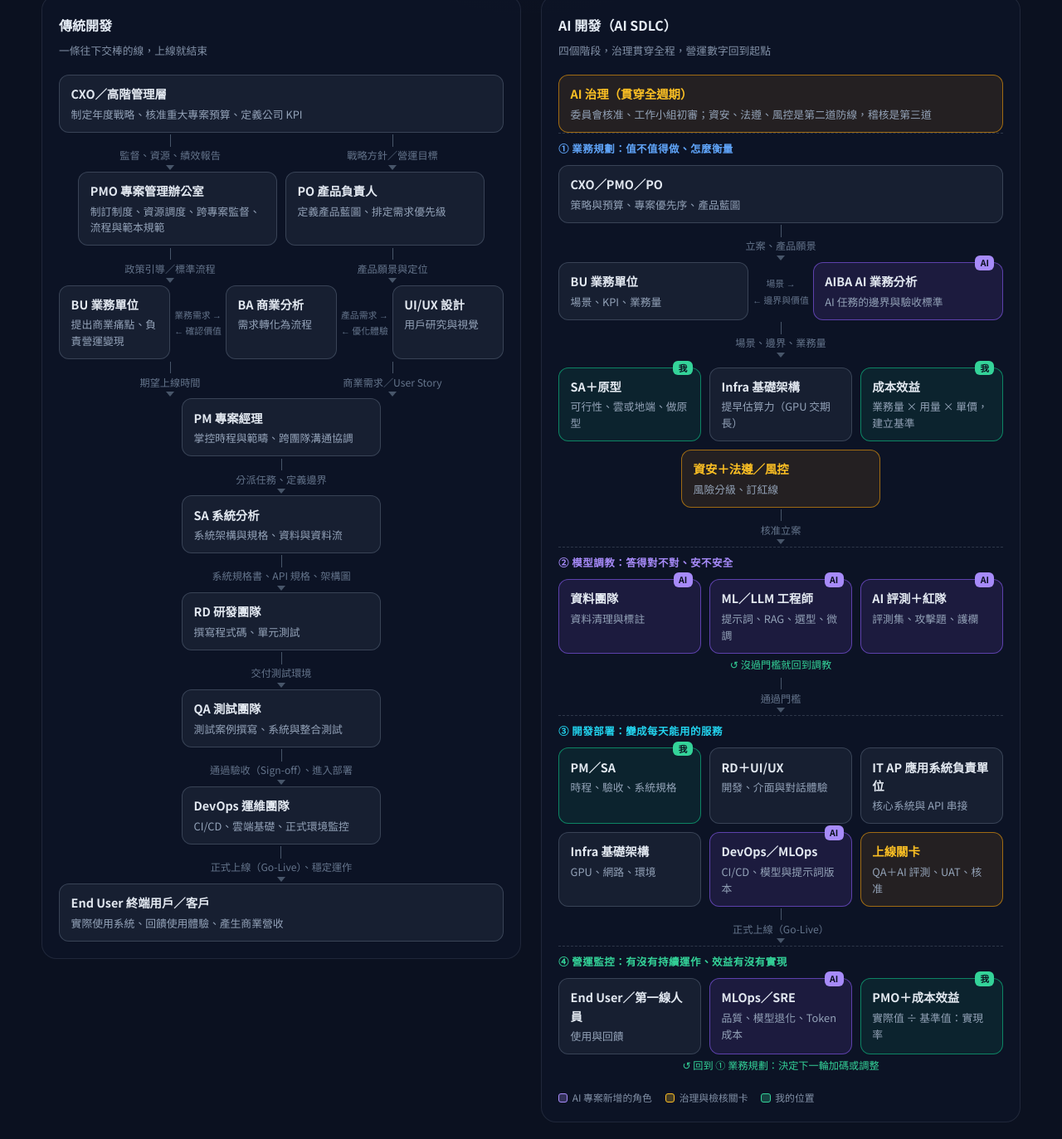
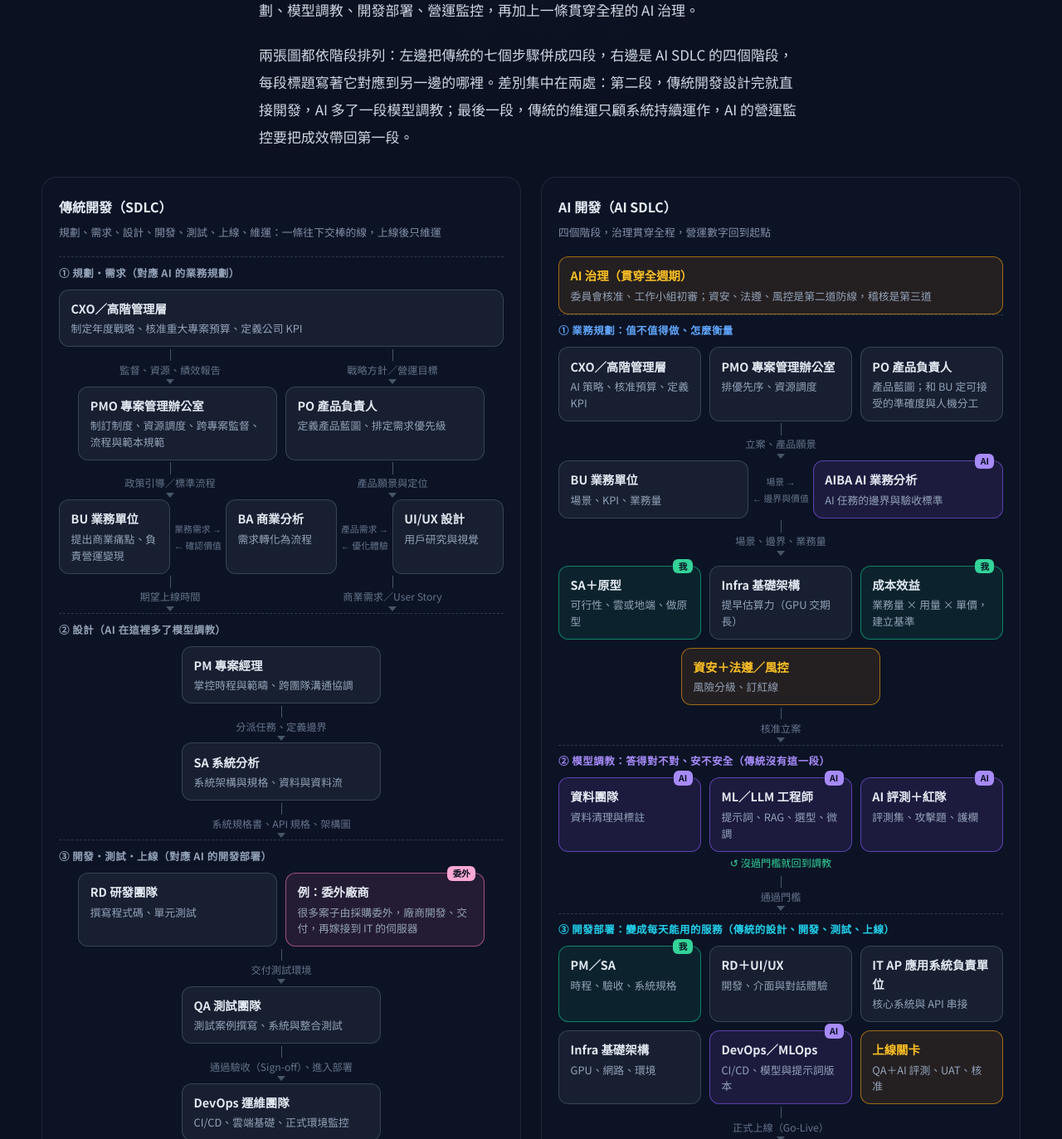
Before and after one commit to AlexOAO/AlexOAO.github.io, a plain HTML site: page posts/traditional-vs-ai-development.html in a window 1280 px wide. Shown: the part 1079-2452 px from the top of the page at 83% size. Drawn offline with Linux system fonts and the light colour scheme.

Commit message:
feat: mark stages in both diagrams, vendor example, PO on its own
Traditional diagram is split into its SDLC stages (planning and
requirements, design, build/test/launch, maintenance), each noting the
AI stage it maps to; an outsourced vendor appears as one example box
next to RD. The AI diagram gives PO its own box and notes that model
tuning has no traditional equivalent.

Co-Authored-By: Claude Opus 5.5 <noreply@anthropic.com>

```diff
--- a/posts/traditional-vs-ai-development.html
+++ b/posts/traditional-vs-ai-development.html
@@ -34,16 +34,18 @@
       <p>很多銀行做第一個 AI 專案時，沿用的是原本的系統開發流程：業務提需求，分析、開發、測試、上線。做到一半才發現，有些事沒人負責：測題誰寫？模型答錯算誰的？GPU 誰去申請？上線三個月後，效益到底有沒有出來？這篇把兩張分工圖放在一起，看 AI 開發到底多了什麼、改了什麼。</p>
 
       <h2>一、傳統開發：一條往下交棒的線</h2>
-      <p>傳統的分工很清楚。決策層訂策略，PMO 管制度，PO 管產品方向；業務單位提出痛點，BA 把它轉成流程與 User Story；PM 掌控時程，SA 寫規格，RD 寫程式，QA 測試，DevOps 部署上線，最後交到使用者手上。</p>
+      <p>傳統的系統開發（SDLC）分成幾個階段：規劃、需求、設計、開發、測試、上線、維運。分工也很清楚：決策層訂策略，PMO 管制度，PO 管產品方向；業務單位提出痛點，BA 把它轉成流程與 User Story；PM 掌控時程，SA 寫規格，RD 寫程式，QA 測試，DevOps 部署上線，最後交到使用者手上。很多案子的開發是委外的：採購單位簽約，由廠商開發、交付，再嫁接到 IT 的伺服器上。</p>
       <p>這條線的前提是：<strong>系統的行為是寫死的。</strong>同樣的輸入一定得到同樣的輸出，所以測試通過、驗收簽核，就可以放心上線，專案也就結束了。</p>
 
       <h2>二、AI 開發：四個階段，加一條回到起點的線</h2>
       <p>AI 的行為不是寫死的。同一個問題，模型今天答對、明天可能答錯；換一份資料、改一句提示詞，結果就不一樣。所以 AI 專案的分工要照 AI SDLC 的四個階段重新排：業務規劃、模型調教、開發部署、營運監控，再加上一條貫穿全程的 AI 治理。</p>
+      <p>兩張圖都依階段排列：左邊把傳統的七個步驟併成四段，右邊是 AI SDLC 的四個階段，每段標題寫著它對應到另一邊的哪裡。差別集中在兩處：第二段，傳統開發設計完就直接開發，AI 多了一段模型調教；最後一段，傳統的維運只顧系統持續運作，AI 的營運監控要把成效帶回第一段。</p>
 
       <div class="flow-compare">
         <figure>
-          <figcaption>傳統開發<small>一條往下交棒的線，上線就結束</small></figcaption>
+          <figcaption>傳統開發（SDLC）<small>規劃、需求、設計、開發、測試、上線、維運：一條往下交棒的線，上線後只維運</small></figcaption>
           <div class="flow">
+            <p class="flow-stage" style="--c:#94a3b8">① 規劃・需求（對應 AI 的業務規劃）</p>
             <div class="flow-row"><div class="flow-box wide"><b>CXO／高階管理層</b><span>制定年度戰略、核准重大專案預算、定義公司 KPI</span></div></div>
             <div class="flow-split">
               <div class="flow-arrow"><em>監督、資源、績效報告</em></div>
@@ -68,17 +70,24 @@
               <div class="flow-arrow"><em>期望上線時間</em></div>
               <div class="flow-arrow"><em>商業需求／User Story</em></div>
             </div>
+            <p class="flow-stage" style="--c:#94a3b8">② 設計（AI 在這裡多了模型調教）</p>
             <div class="flow-row"><div class="flow-box"><b>PM 專案經理</b><span>掌控時程與範疇、跨團隊溝通協調</span></div></div>
             <div class="flow-arrow"><em>分派任務、定義邊界</em></div>
             <div class="flow-row"><div class="flow-box"><b>SA 系統分析</b><span>系統架構與規格、資料與資料流</span></div></div>
             <div class="flow-arrow"><em>系統規格書、API 規格、架構圖</em></div>
-            <div class="flow-row"><div class="flow-box"><b>RD 研發團隊</b><span>撰寫程式碼、單元測試</span></div></div>
+            <p class="flow-stage" style="--c:#94a3b8">③ 開發・測試・上線（對應 AI 的開發部署）</p>
+            <div class="flow-row">
+              <div class="flow-box"><b>RD 研發團隊</b><span>撰寫程式碼、單元測試</span></div>
+              <div class="flow-box vendor"><b>例：委外廠商</b><span>很多案子由採購委外，廠商開發、交付，再嫁接到 IT 的伺服器</span></div>
+            </div>
             <div class="flow-arrow"><em>交付測試環境</em></div>
             <div class="flow-row"><div class="flow-box"><b>QA 測試團隊</b><span>測試案例撰寫、系統與整合測試</span></div></div>
             <div class="flow-arrow"><em>通過驗收（Sign-off）、進入部署</em></div>
             <div class="flow-row"><div class="flow-box"><b>DevOps 運維團隊</b><span>CI/CD、雲端基礎、正式環境監控</span></div></div>
             <div class="flow-arrow"><em>正式上線（Go-Live）、穩定運作</em></div>
+            <p class="flow-stage" style="--c:#94a3b8">④ 維運（對應 AI 的營運監控，但不回到起點）</p>
             <div class="flow-row"><div class="flow-box wide"><b>End User 終端用戶／客戶</b><span>實際使用系統、回饋使用體驗、產生商業營收</span></div></div>
+            <div class="flow-legend"><span><i style="border-color:#f9a8d4;background:rgba(249,168,212,0.25)"></i>委外廠商（例子）</span></div>
           </div>
         </figure>
 
@@ -88,7 +97,11 @@
             <div class="flow-row"><div class="flow-box gate wide"><b>AI 治理（貫穿全週期）</b><span>委員會核准、工作小組初審；資安、法遵、風控是第二道防線，稽核是第三道</span></div></div>
 
             <p class="flow-stage" style="--c:#60a5fa">① 業務規劃：值不值得做、怎麼衡量</p>
-            <div class="flow-row"><div class="flow-box wide"><b>CXO／PMO／PO</b><span>策略與預算、專案優先序、產品藍圖</span></div></div>
+            <div class="flow-row">
+              <div class="flow-box"><b>CXO／高階管理層</b><span>AI 策略、核准預算、定義 KPI</span></div>
+              <div class="flow-box"><b>PMO 專案管理辦公室</b><span>排優先序、資源調度</span></div>
+              <div class="flow-box"><b>PO 產品負責人</b><span>產品藍圖；和 BU 定可接受的準確度與人機分工</span></div>
+            </div>
             <div class="flow-arrow"><em>立案、產品願景</em></div>
             <div class="flow-row chain">
               <div class="flow-box"><b>BU 業務單位</b><span>場景、KPI、業務量</span></div>
@@ -104,7 +117,7 @@
             </div>
             <div class="flow-arrow"><em>核准立案</em></div>
 
-            <p class="flow-stage" style="--c:#a78bfa">② 模型調教：答得對不對、安不安全</p>
+            <p class="flow-stage" style="--c:#a78bfa">② 模型調教：答得對不對、安不安全（傳統沒有這一段）</p>
             <div class="flow-row">
               <div class="flow-box ai"><b>資料團隊</b><span>資料清理與標註</span></div>
               <div class="flow-box ai"><b>ML／LLM 工程師</b><span>提示詞、RAG、選型、微調</span></div>
@@ -113,7 +126,7 @@
             <div class="flow-arrow loop"><em>↺ 沒過門檻就回到調教</em></div>
             <div class="flow-arrow"><em>通過門檻</em></div>
 
-            <p class="flow-stage" style="--c:#22d3ee">③ 開發部署：變成每天能用的服務</p>
+            <p class="flow-stage" style="--c:#22d3ee">③ 開發部署：變成每天能用的服務（傳統的設計、開發、測試、上線）</p>
             <div class="flow-row">
               <div class="flow-box me"><b>PM／SA</b><span>時程、驗收、系統規格</span></div>
               <div class="flow-box"><b>RD＋UI/UX</b><span>開發、介面與對話體驗</span></div>
```
